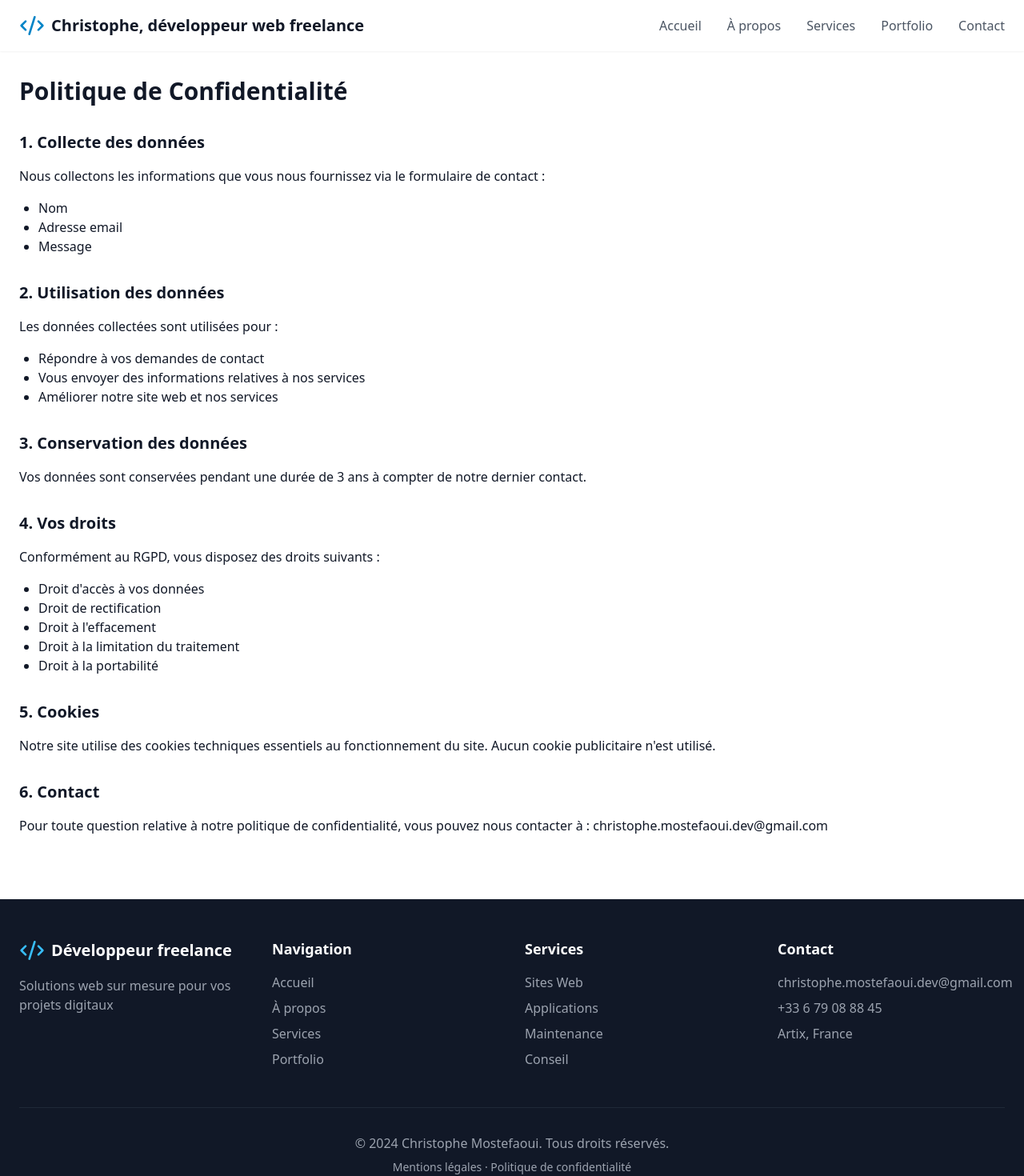
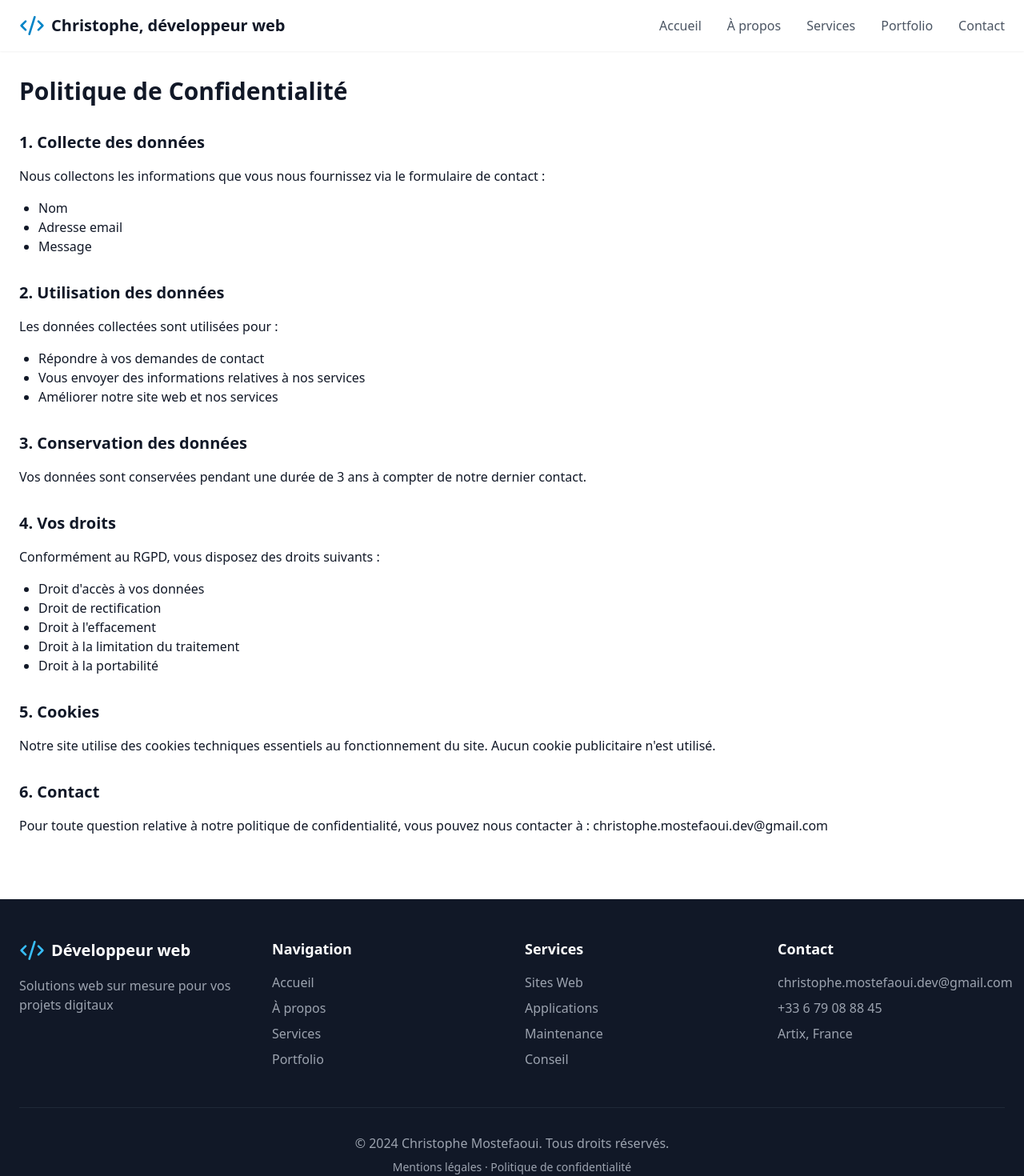
Before and after one commit to krismos64/Christophe-Mostefaoui-Dev, a React (Vite) app: page /politique-de-confidentialite in a window 1280 px wide. Shown: the top 1470 px of the page at 80% size. Built offline with nearby package versions, Linux system fonts and the light colour scheme.

Commit message:
update text

```diff
--- a/src/components/About.tsx
+++ b/src/components/About.tsx
@@ -60,7 +60,7 @@ export default function About() {
                 🤝 <strong>Approche personnalisée</strong> : collaboration
                 directe et régulière avec des{" "}
                 <strong>déplacements gratuits</strong> dans la région{" "}
-                <strong>Pau-Orthez-Bayonne-Tarbes</strong>.
+                <strong>Pau-Orthez-Tarbes et allentours</strong>.
               </li>
               <li>
                 📋 <strong>Documentation détaillée</strong> : livrables clairs
--- a/src/components/Footer.tsx
+++ b/src/components/Footer.tsx
@@ -19,7 +19,7 @@ export default function Footer() {
           <div className="col-span-2 md:col-span-1">
             <div className="flex items-center space-x-2 mb-4">
               <Code2 className="h-8 w-8 text-blue-400" />
-              <span className="text-xl font-bold">Développeur freelance</span>
+              <span className="text-xl font-bold">Développeur web</span>
             </div>
             <p className="text-gray-400">
               Solutions web sur mesure pour vos projets digitaux
--- a/src/components/Header.tsx
+++ b/src/components/Header.tsx
@@ -30,7 +30,7 @@ export default function Header() {
           <Link to="/" className="flex items-center space-x-2">
             <Code2 className="h-8 w-8 text-blue-600" />
             <span className="text-xl font-bold text-gray-900">
-              Christophe, développeur web freelance
+              Christophe, développeur web
             </span>
           </Link>
 
```
